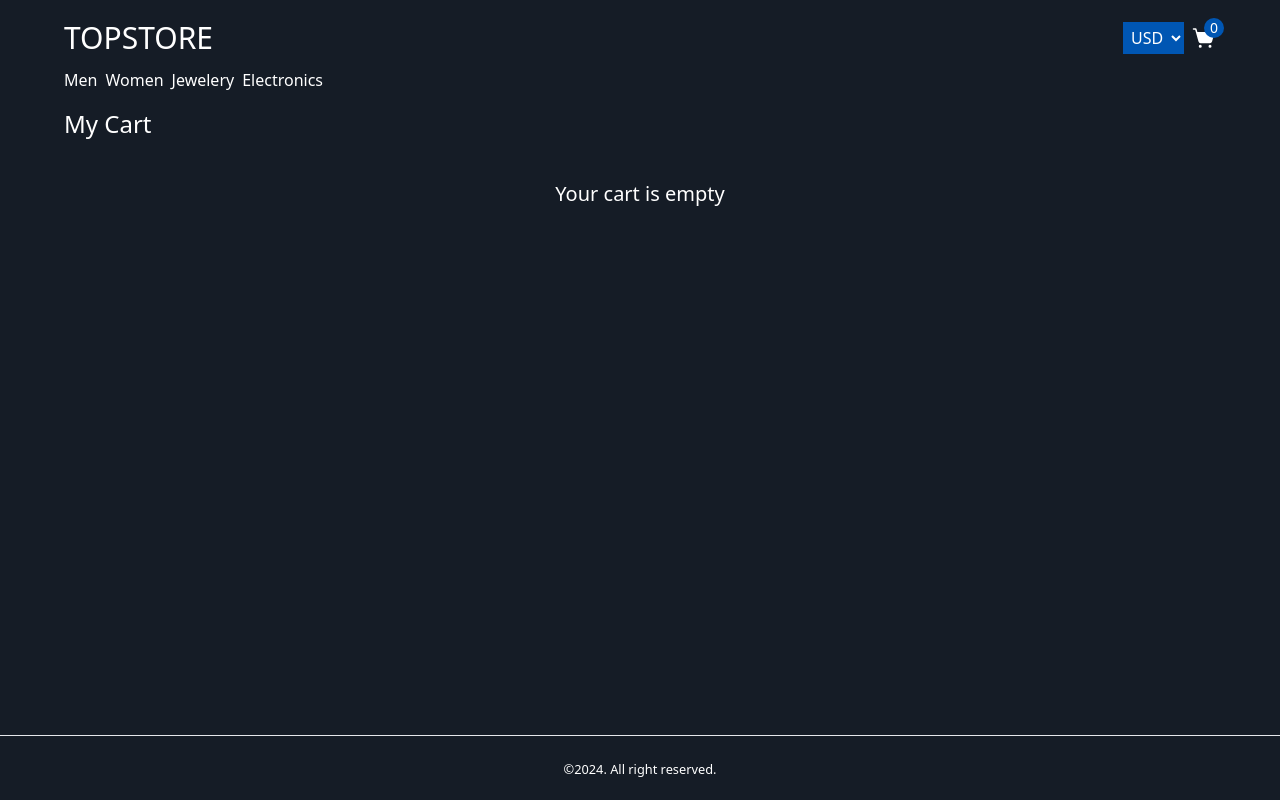
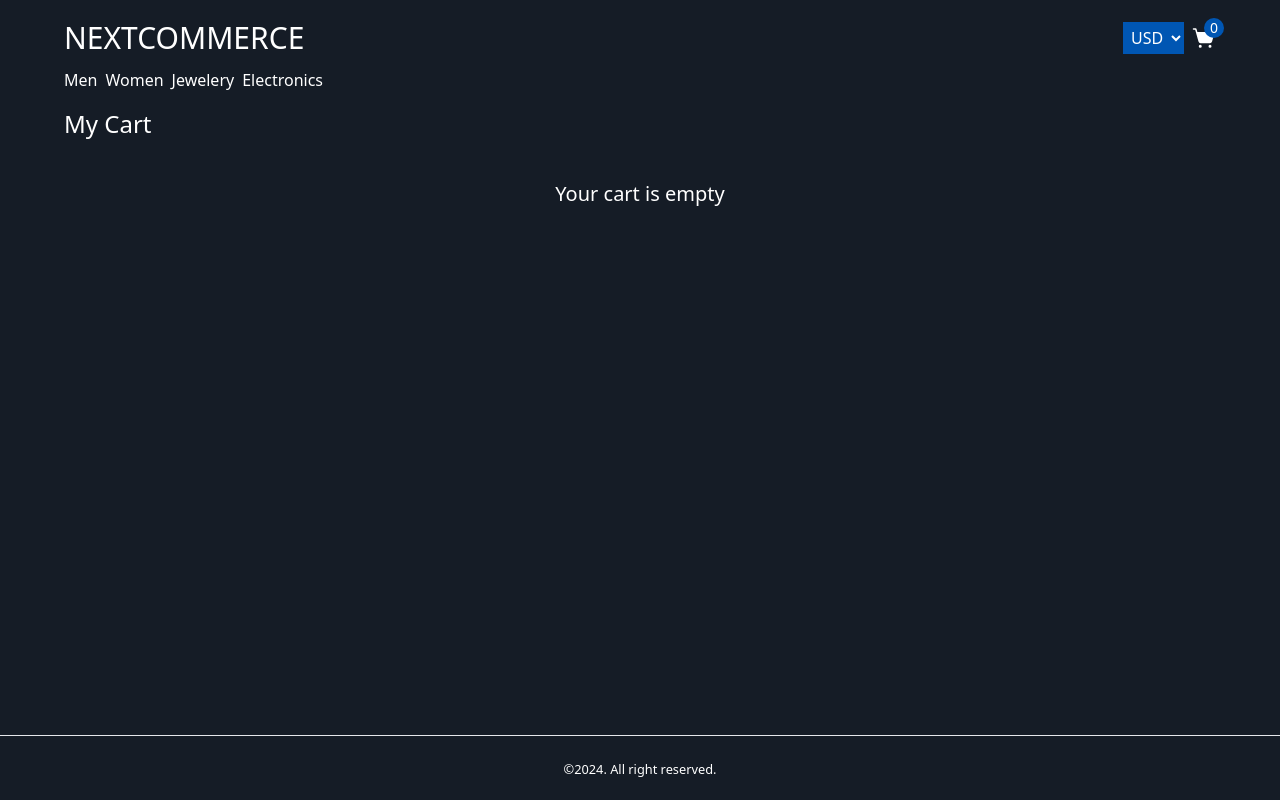
Before and after one commit to dawser123/NextCommerce, a Next.js app: page /cart in a window 1280 px wide. Built offline with nearby package versions, Linux system fonts and the light colour scheme.

Commit message:
title changed

```diff
--- a/src/components/header.tsx
+++ b/src/components/header.tsx
@@ -11,7 +11,7 @@ const Header = () => {
         <Container>
           <nav className="flex items-center justify-between">
             <h1 className="text-2xl uppercase md:text-3xl">
-              <Link href={"/"}>Topstore</Link>
+              <Link href={"/"}>Nextcommerce</Link>
             </h1>
             <HeaderActions />
           </nav>
```
